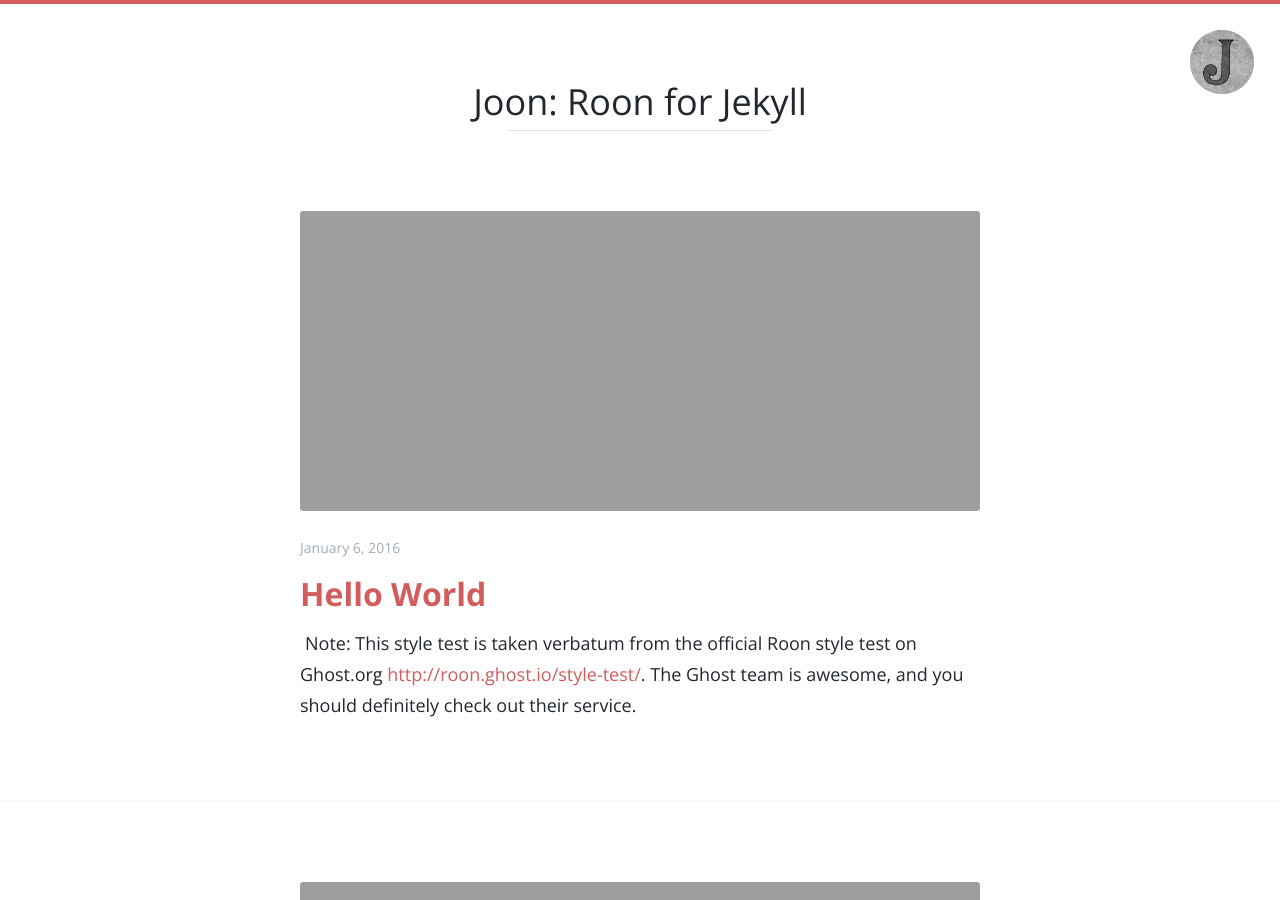
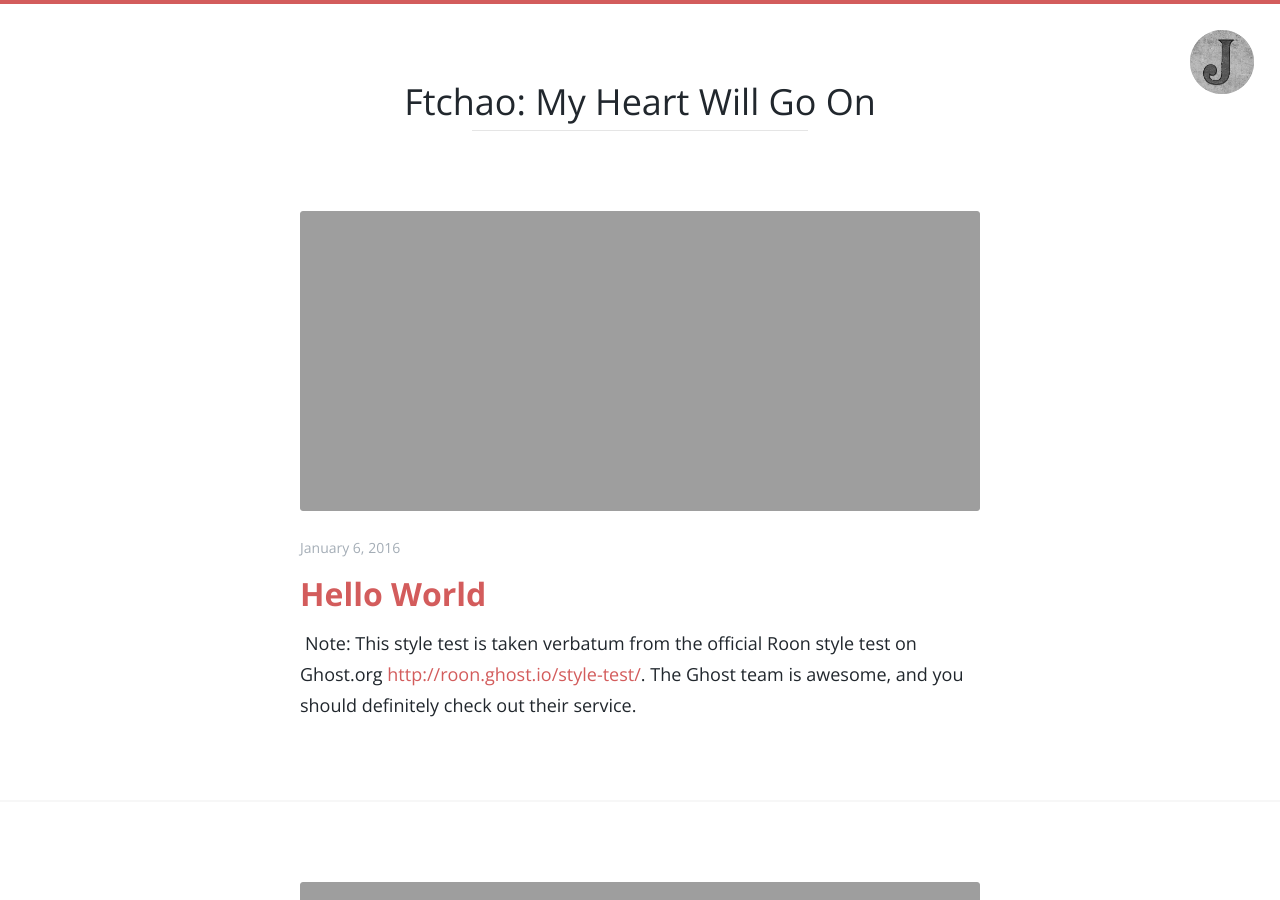
Before and after one commit to ftchao/chao.github.io, a Jekyll site: the page built from index.html, in a window 1280 px wide and 900 px high. Built offline with Jekyll 4.4.1, drawn with Linux system fonts in a browser that asks for light colours; some of the changed text lies outside the part shown.

Commit message:
fix change title

```diff
--- a/_config.yml
+++ b/_config.yml
@@ -1,7 +1,7 @@
 # Site settings
-title: "Joon: Roon for Jekyll"
+title: "Ftchao: My Heart Will Go On"
 logo: logo.png # image from https://www.flickr.com/photos/lwr/5496279831/in/set-72157594159055823
-email: your-email@domain.com
+email: ftchao@foxmail.com
 description: > # this means to ignore newlines until "baseurl:"
   Roon was an excellent service, with a beautiful understated design. Roon
   was eventually acquired by Ghost, who awesomely chose to open source the theme.
```
